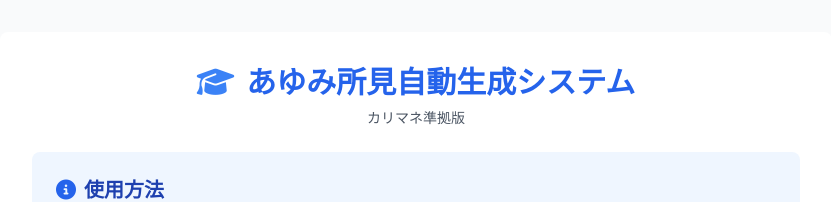
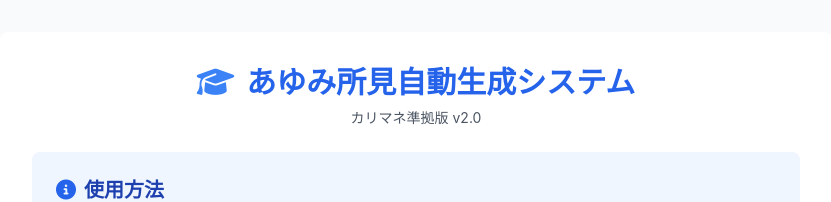
Before and after one commit to romania0310-art/ayumi-soken-vercel, a Next.js app: page / in a window 1280 px wide. Shown: the top 202 px of the page, without its empty margins (224-1055 px from the left). Built offline with nearby package versions, Linux system fonts and the light colour scheme.

Commit message:
🔄 Cache buster v2.0: Force browser refresh for blue design
- Added version v2.0 to title for cache invalidation
- Ensures browser loads new blue theme design
- Previous commits contained correct blue styling

```diff
--- a/src/app/page.tsx
+++ b/src/app/page.tsx
@@ -160,7 +160,7 @@ export default function Home() {
           <h1 className="text-3xl font-bold text-blue-600 mb-6 text-center">
             <i className="fas fa-graduation-cap mr-3 text-blue-500"></i>
             あゆみ所見自動生成システム
-            <span className="block text-sm text-gray-600 mt-2 font-normal">カリマネ準拠版</span>
+            <span className="block text-sm text-gray-600 mt-2 font-normal">カリマネ準拠版 v2.0</span>
           </h1>
 
           <div className="bg-blue-50 p-6 rounded-lg mb-8">
```
